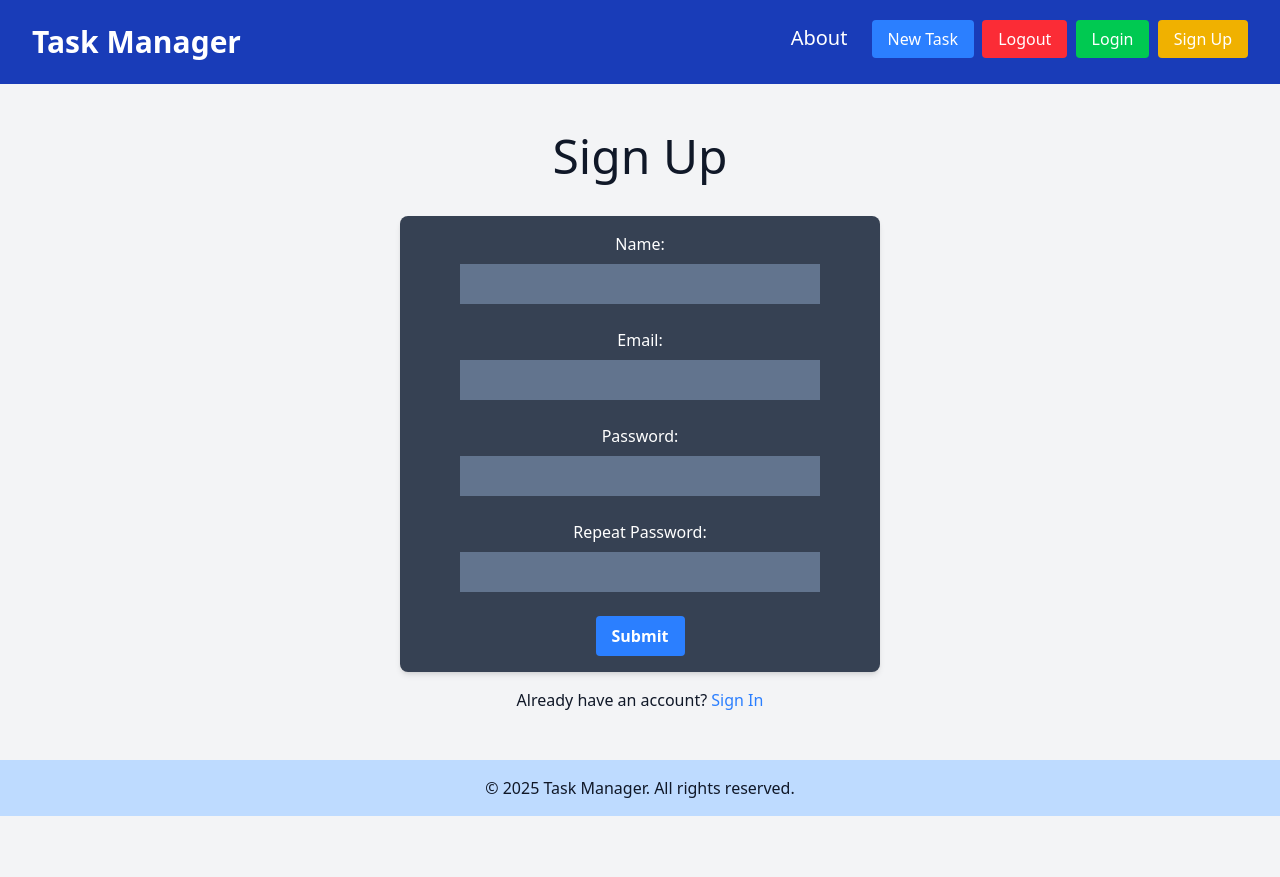
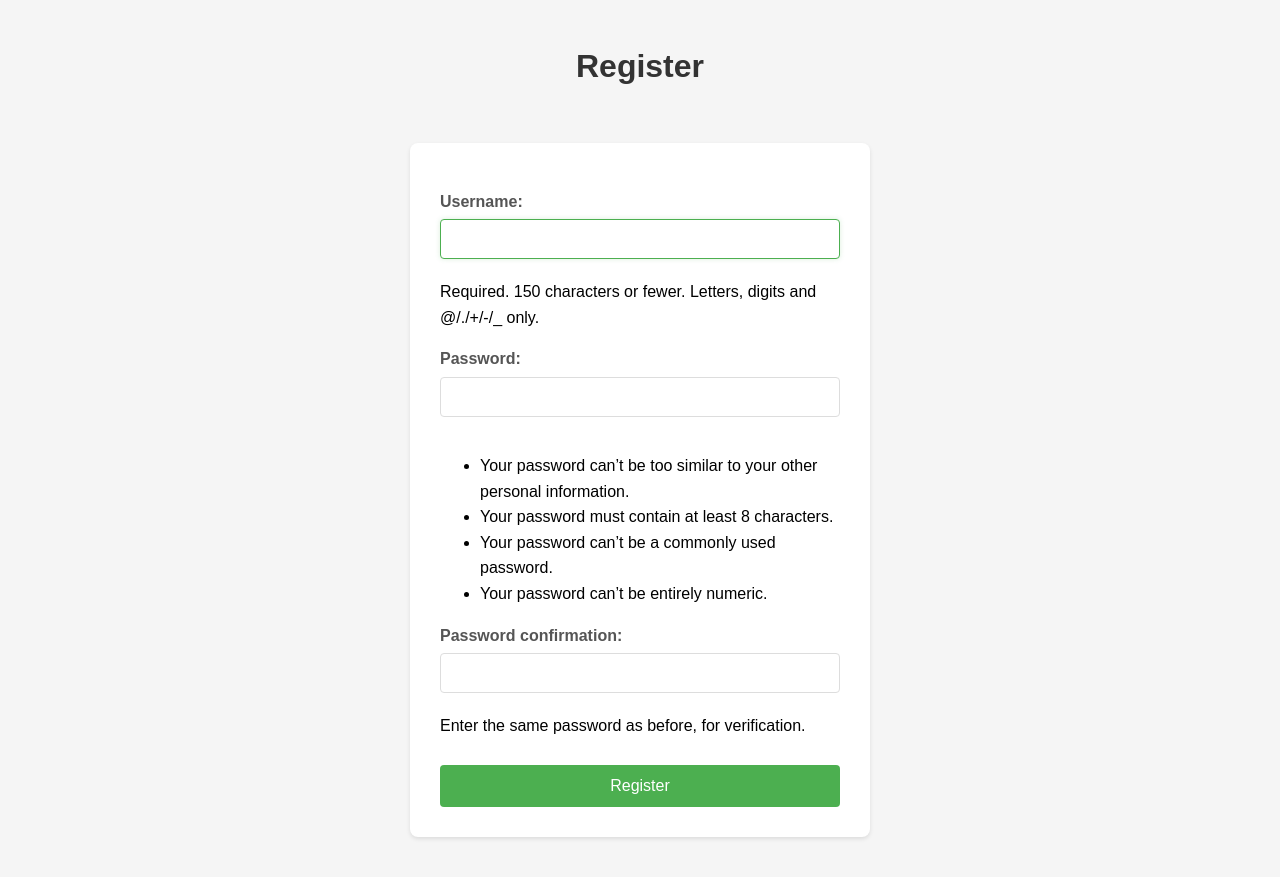
Before and after one commit to OrandiBrian/task_manager_api, a Django app: page /signup/ in a window 1280 px wide. Before the commit the page ends 816 px from the top, so only its background shows below. Run offline with Django 5.2, Linux system fonts and the light colour scheme.

Commit message:
Changed signup form to use Django inbuilt form

```diff
--- a/taskmanager/taskmanager/settings.py
+++ b/taskmanager/taskmanager/settings.py
@@ -11,6 +11,7 @@ https://docs.djangoproject.com/en/5.1/ref/settings/
 """
 
 from pathlib import Path
+import os
 
 # Build paths inside the project like this: BASE_DIR / 'subdir'.
 BASE_DIR = Path(__file__).resolve().parent.parent
@@ -119,6 +120,10 @@ USE_TZ = True
 
 STATIC_URL = 'static/'
 
+STATICFILES_DIRS = [
+    os.path.join(BASE_DIR, 'tasks/static'),  # Ensure the path to your static folder is included
+]
+
 # Default primary key field type
 # https://docs.djangoproject.com/en/5.1/ref/settings/#default-auto-field
 
--- /dev/null
+++ b/taskmanager/tasks/static/css/styles.css
@@ -0,0 +1,140 @@
+/* General styles */
+body {
+    font-family: 'Arial', sans-serif;
+    line-height: 1.6;
+    margin: 0;
+    padding: 20px;
+    background-color: #f5f5f5;
+    display: flex;
+    flex-direction: column;
+    align-items: center;
+    min-height: 100vh;
+}
+
+/* Container styles */
+form {
+    background-color: white;
+    padding: 30px;
+    border-radius: 8px;
+    box-shadow: 0 2px 4px rgba(0, 0, 0, 0.1);
+    width: 100%;
+    max-width: 400px;
+    margin: 20px auto;
+}
+
+h1 {
+    color: #333;
+    text-align: center;
+    margin-bottom: 30px;
+}
+
+/* Form elements */
+label {
+    display: block;
+    margin-bottom: 5px;
+    color: #555;
+    font-weight: bold;
+}
+
+input[type="text"],
+input[type="password"],
+input[type="email"] {
+    width: 100%;
+    padding: 10px;
+    margin-bottom: 20px;
+    border: 1px solid #ddd;
+    border-radius: 4px;
+    box-sizing: border-box;
+    font-size: 16px;
+}
+
+input[type="text"]:focus,
+input[type="password"]:focus,
+input[type="email"]:focus {
+    outline: none;
+    border-color: #4CAF50;
+    box-shadow: 0 0 5px rgba(76, 175, 80, 0.2);
+}
+
+/* Button styles */
+button[type="submit"] {
+    background-color: #4CAF50;
+    color: white;
+    padding: 12px 20px;
+    border: none;
+    border-radius: 4px;
+    cursor: pointer;
+    width: 100%;
+    font-size: 16px;
+    margin-top: 10px;
+}
+
+button[type="submit"]:hover {
+    background-color: #45a049;
+}
+
+/* Links */
+a {
+    color: #4CAF50;
+    text-decoration: none;
+    display: block;
+    text-align: center;
+    margin-top: 20px;
+}
+
+a:hover {
+    text-decoration: underline;
+}
+
+/* Error messages */
+.errorlist {
+    color: #dc3545;
+    list-style: none;
+    padding: 0;
+    margin: 0 0 20px 0;
+}
+
+/* Success messages */
+.messages {
+    list-style: none;
+    padding: 0;
+    margin: 0 0 20px 0;
+}
+
+.messages .success {
+    color: #28a745;
+    padding: 10px;
+    background-color: #d4edda;
+    border-radius: 4px;
+    margin-bottom: 10px;
+}
+
+/* Header/Navigation */
+.navbar {
+    width: 100%;
+    background-color: white;
+    padding: 15px;
+    box-shadow: 0 2px 4px rgba(0, 0, 0, 0.1);
+    margin-bottom: 30px;
+    text-align: right;
+}
+
+.navbar a {
+    margin-left: 20px;
+    display: inline;
+}
+
+/* Responsive design */
+@media (max-width: 480px) {
+    body {
+        padding: 10px;
+    }
+
+    form {
+        padding: 20px;
+    }
+
+    h1 {
+        font-size: 24px;
+    }
+}
--- a/taskmanager/tasks/templates/tasks/about.html
+++ b/taskmanager/tasks/templates/tasks/about.html
@@ -1,9 +1,9 @@
 {% extends 'tasks/base.html' %}
 
 {% block content %}
-    <h2 class="text-3xl px-20 py-4 mt-3">About Task Manager App</h2>
+    <h2 class="text-4xl px-20 py-4 mt-3 text-center text-bold">About Task Manager App</h2>
 
-                <div class="space-y-4 mt-6 px-20">
+                <div class="w-full space-y-4 mt-6 px-100">
                     <p>Welcome to <strong>Task Manager</strong>, your go-to application for organizing and tracking tasks efficiently. Whether you're managing personal to-dos, work assignments, or collaborative projects, Task Manager helps you stay on top of your responsibilities with ease.</p>
 
                     <h2 class="text-2xl">About Task Manager App</h2>
@@ -16,7 +16,7 @@
                     </ul>
                 </div>
 
-                <div class="mt-6 bg-slate-200 text-center py-4 px-50">
+                <div class="mt-6 bg-blue-400 text-center py-4 px-50">
                     <h2 class="text-3xl font-semibold text-gray-800 mt-4">Features</h2>
                     <div class="grid grid-cols-1 md:grid-cols-2 gap-4 mt-4">
                         <div class="p-4 bg-cyan-100 rounded-lg shadow-md hover:shadow-lg hover:bg-cyan-200 focus:outline-2 focus:outline-offset-2 focus:outline-cyan-200 active:bg-cyan-200">
--- a/taskmanager/tasks/templates/tasks/base.html
+++ b/taskmanager/tasks/templates/tasks/base.html
@@ -1,3 +1,4 @@
+{% load static %}
 <!DOCTYPE html>
 <html lang="en">
     <head>
@@ -5,6 +6,8 @@
         <meta name="viewport" content="width=device-width, initial-scale=1.0">
         <title>Task Manager</title>
         <script src="https://cdn.jsdelivr.net/npm/@tailwindcss/browser@4"></script>
+        {% comment %} <link rel="stylesheet" href="{% static 'css/styles.css' %}"> {% endcomment %}
+        {% comment %} <link rel="stylesheet" href="https://cdn.jsdelivr.net/npm/tailwindcss@2.2.19/dist/tailwind.min.css"> {% endcomment %}
     </head>
     <body class="bg-gray-100 text-gray-900">
 
@@ -12,12 +15,14 @@
         <nav class="bg-blue-800 text-white py-6 px-8 flex align-center justify-between">
                 <h1 class="text-3xl font-bold"><a href="{% url 'tasks:index' %}">Task Manager</a></h1>
                 <div class="space-x-1">
-                    <a href="{% url 'tasks:about' %}" class="px-4 py-2 text-white text-xl">About</a>
-                    <a href="#" class="px-4 py-2 bg-blue-500 hover:bg-blue-700 rounded">New Task</a>
-                    <a href="#" class="px-4 py-2 bg-red-500 hover:bg-red-700 rounded">Logout</a>
-
-                    <a href="{% url 'tasks:login' %}" class="px-4 py-2 bg-green-500 hover:bg-green-700 rounded">Login</a>
-                    <a href="{% url 'tasks:signup' %}" class="px-4 py-2 bg-yellow-500 hover:bg-yellow-700 rounded">Sign Up</a>
+                    {% if user.is_authenticated %}
+                        <a href="{% url 'tasks:about' %}" class="px-4 py-2 text-white text-xl">About</a>
+                        <a href="#" class="px-4 py-2 bg-blue-500 hover:bg-blue-700 rounded">New Task</a>
+                        <a href="{% url 'tasks:logout' %}" class="px-4 py-2 bg-red-500 hover:bg-red-700 rounded">Logout</a>
+                    {% else %}
+                        <a href="{% url 'tasks:login' %}" class="px-4 py-2 bg-green-500 hover:bg-green-700 rounded">Login</a>
+                        <a href="{% url 'tasks:signup' %}" class="px-4 py-2 bg-yellow-500 hover:bg-yellow-700 rounded">Sign Up</a>
+                    {% endif %}
                 </div>
         </nav>
 
--- a/taskmanager/tasks/templates/tasks/signup.html
+++ b/taskmanager/tasks/templates/tasks/signup.html
@@ -1,38 +1,18 @@
-{% extends 'tasks/base.html' %}
-
-{% block content %}
-
-    <div class="text-center flex flex-col items-center">
-        <h1 class="text-5xl px-20 py-6">Sign Up</h1>
-
-        <div class="w-120 py-4 mt-3 bg-gray-700 rounded-lg shadow-md text-white flex flex-col items-center justify-center">
-            <form action="." method="POST" class="w-3/4">
-                {% csrf_token %}
-                <div>
-                    <label>Name:</label><br>
-                    <input type="text" class="w-full py-2 px-6 bg-slate-500 mt-2" name="name" required><br><br>
-                </div>
-                <div>
-                    <label>Email:</label><br>
-                    <input type="email" class="w-full py-2 px-6 bg-slate-500 mt-2" name="email" required><br><br>
-                </div>
-                <div>
-                    <label>Password:</label><br>
-                    <input type="password" class="w-full py-2 px-6 bg-slate-500 mt-2" name="password1" required><br><br>
-                </div>
-                <div>
-                    <label>Repeat Password:</label><br>
-                    <input type="password" class="w-full py-2 px-6 bg-slate-500 mt-2" name="password2" required><br><br>
-                </div>
-
-                <div>
-                    <button type="submit" class="bg-blue-500 hover:bg-blue-700 text-white font-bold py-2 px-4 rounded">Submit</button>
-                </div>
-            </form>
-        </div>
-    </div>
-
-<p class="mt-4 text-center">Already have an account? <a class="text-blue-500 hover:underline hover:text-blue-800" href="#">Sign In</a></p>
-
-
-{% endblock %}
+<!-- register.html -->
+{% load static %}
+<!DOCTYPE html>
+<html lang="en">
+<head>
+    <meta charset="UTF-8">
+    <title>Register</title>
+    <link rel="stylesheet" href="{% static 'css/styles.css' %}">
+</head>
+<body>
+    <h1>Register</h1>
+    <form method="post">
+        {% csrf_token %}
+        {{ form.as_p }}
+        <button type="submit">Register</button>
+    </form>
+</body>
+</html>
--- a/taskmanager/tasks/urls.py
+++ b/taskmanager/tasks/urls.py
@@ -1,5 +1,5 @@
 from django.urls import path, include
-from .views import TaskViewSet, index, about, signup, login
+from .views import TaskViewSet, index, about, signup, login, logout
 from rest_framework.routers import DefaultRouter
 
 # setting routers
@@ -16,4 +16,5 @@ urlpatterns = [
     path("about/", about, name="about"),
     path("signup/", signup, name="signup"),
     path("login/", login, name="login"),
+    path("logout/", logout, name="logout"),
 ]
--- a/taskmanager/tasks/views.py
+++ b/taskmanager/tasks/views.py
@@ -3,6 +3,8 @@ from rest_framework import viewsets
 from .models import Task
 from .serializers import TaskSerializer
 from .models import CustomUser
+from django.contrib.auth.forms import UserCreationForm
+from django.contrib.auth import login, authenticate, logout
 
 # Task viewset API view
 class TaskViewSet(viewsets.ModelViewSet):
@@ -19,24 +21,28 @@ def about(request):
 
 # login page view
 def login(request):
+    if request.method == "POST":
+        email = request.POST["email"]
+        password = request.POST["password"]
+        user = authenticate(request, email=email, password=password)
+        if user is not None:
+            login(request, user)
+            return redirect("index")
     return render(request, "tasks/login.html")
+
+# logout page view
+def logout(request):
+    logout(request)
+    return redirect("login")
 
 # signup page view
 def signup(request):
     if request.method == "POST":
-        name = request.POST.get("name", "")
-        email = request.POST.get("email", "")
-        password1 = request.POST.get("password1", "")
-        password2 = request.POST.get("password2", "")
-
-        if name and email and password1 and password2:
-            if password1 == password2:
-                CustomUser.objects.create_user(name=name, email=email, password=password1)
-                redirect("login")
-                print(f"User {CustomUser.name} created successfully!")
-            else:
-                print("Passwords do not match!")
+        form = UserCreationForm(request.POST)
+        if form.is_valid():
+            user = form.save()
+            login(request, user)
+            return redirect("login")
     else:
-        print("Just show the form!")
-
-    return render(request, "tasks/signup.html")
+        form = UserCreationForm()
+    return render(request, "tasks/signup.html", {"form": form})
```
